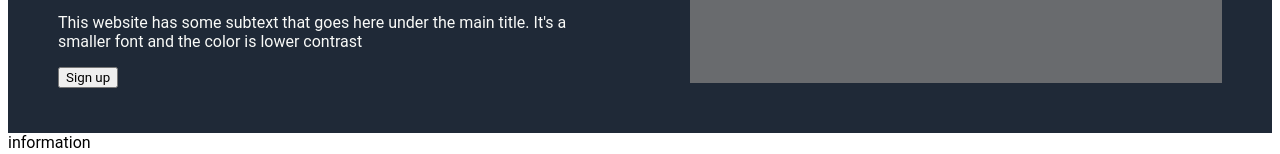
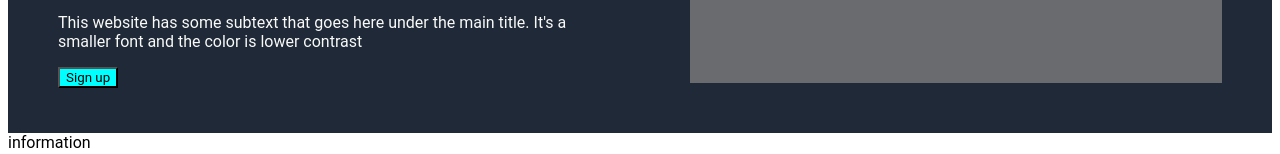
Before and after one commit to moniz93/Lading-Page-TOP, a plain HTML site: page index.html in a window 1280 px wide. Shown: the part 203-357 px from the top of the page. Drawn offline with Linux system fonts and the light colour scheme.

Commit message:
.bright with back color

```diff
--- a/style.css
+++ b/style.css
@@ -47,3 +47,7 @@
   justify-content: center;
   align-items: center;
 }
+
+.bright {
+background-color: aqua;
+}
```
